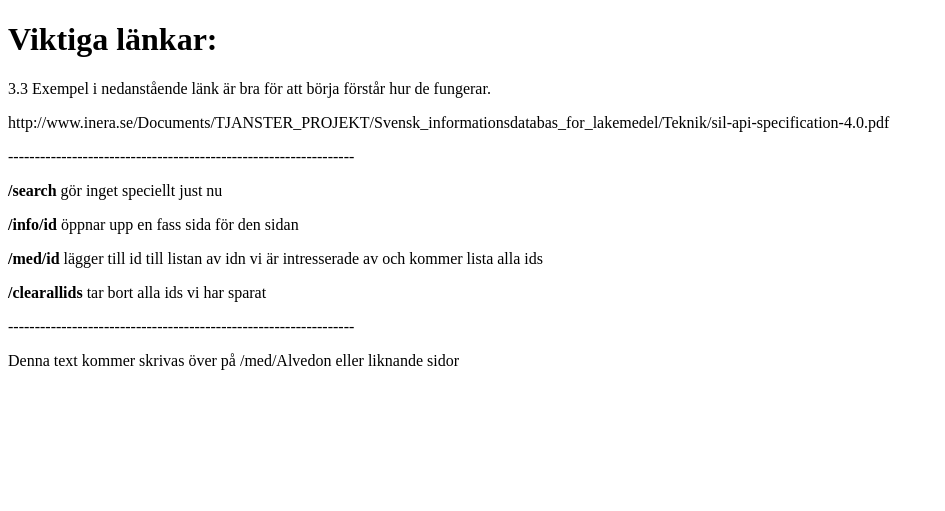
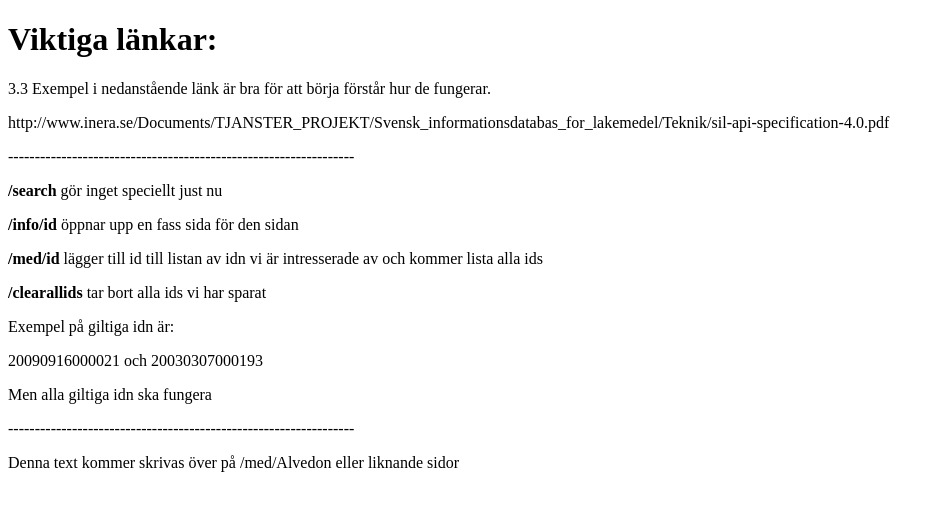
Before and after one commit to AlexTelon/MedsOnTheTable, a Flask app: page / in a window 1280 px wide. Shown: the top 511 px of the page, without its empty margins (0-945 px from the left). Run offline with Flask 2, Linux system fonts and the light colour scheme.

Commit message:
some more helptext

```diff
--- a/templates/layout.html
+++ b/templates/layout.html
@@ -16,6 +16,10 @@
 <b><p>/med/id</b> lägger till id till listan av idn vi är intresserade av och kommer lista alla ids</p>
 <p><b>/clearallids</b> tar bort alla ids vi har sparat</p>
 
+<p>Exempel på giltiga idn är:</p>
+<p>20090916000021 och 20030307000193</p>
+<p>Men alla giltiga idn ska fungera</p>
+
 <p>-----------------------------------------------------------------</p>
 
 
```
